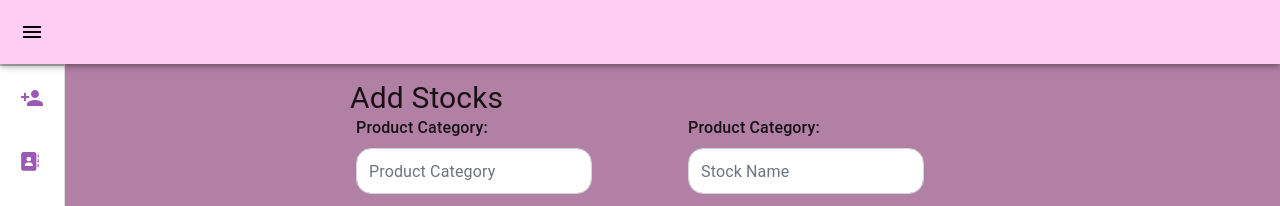
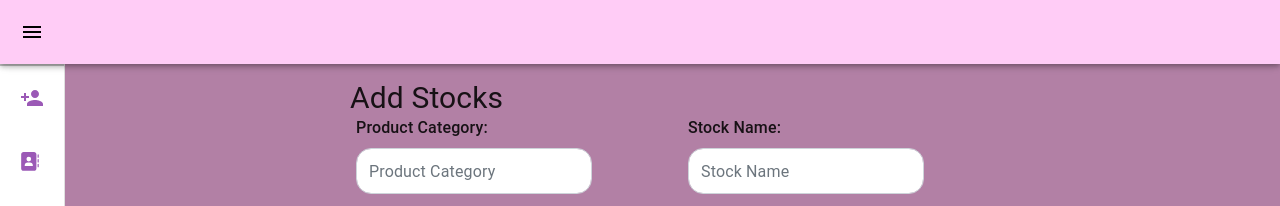
Before and after one commit to kalyani-coder/Event-Managment-Admin, a React (Create React App) app in the folder frontend/: page /newgodown in a window 1280 px wide. Shown: the top 206 px of the page. Built offline with nearby package versions, Linux system fonts and the light colour scheme; no server answers.

Commit message:
update NewGodowns.js

```diff
--- a/frontend/src/components/Inventory/Godown/NewGodowns.js
+++ b/frontend/src/components/Inventory/Godown/NewGodowns.js
@@ -345,7 +345,7 @@ const NewGodowns = () => {
               </div>
               <div className="col px-5">
                 <Form.Group controlId="Stock_Name">
-                  <Form.Label>Product Category:</Form.Label>
+                  <Form.Label>Stock Name:</Form.Label>
                   <div className="relative">
                     <Form.Control
                       type="text"
```
